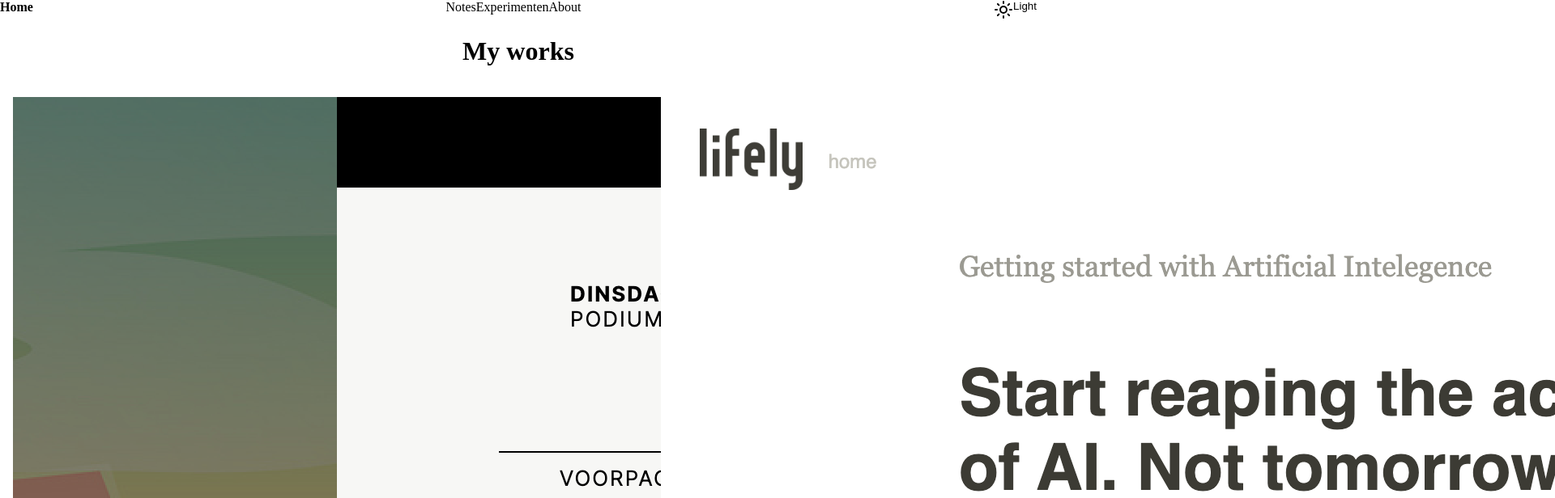
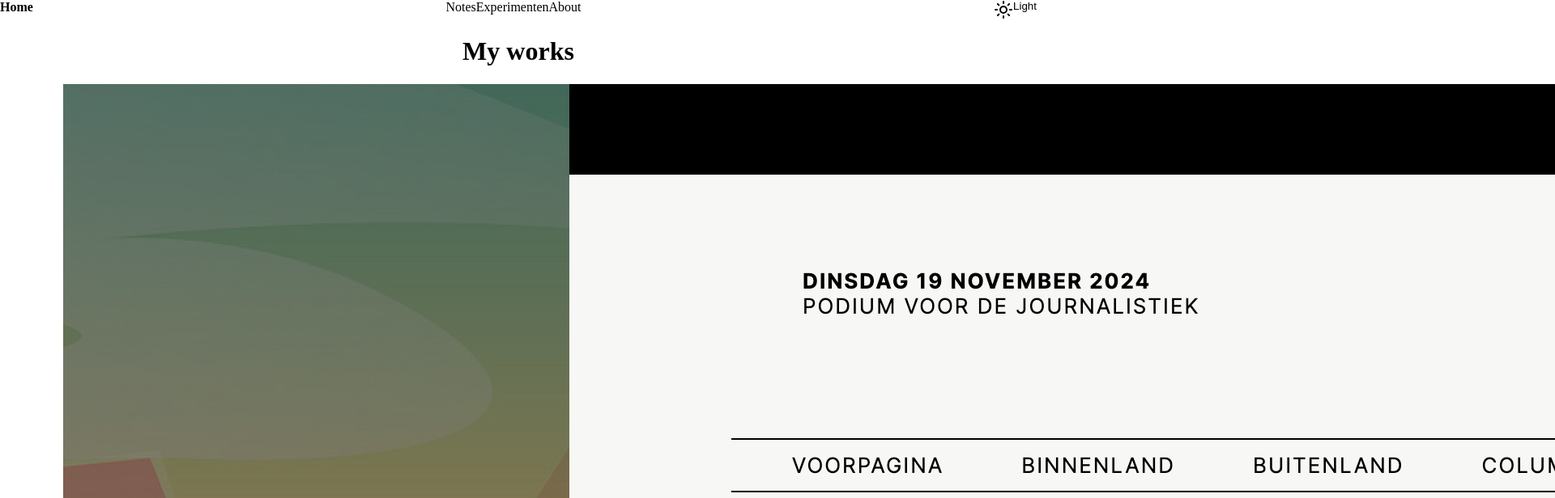
Before and after one commit to zoepje/i-love-web, a SvelteKit app: page / in a window 1280 px wide. Shown: the top 616 px of the page at 81% size, 1920 px wide, since content can reach past the window. Built offline with nearby package versions, Linux system fonts and the light colour scheme.

Commit message:
small styling changes home/note pages

```diff
--- a/src/lib/components/card.svelte
+++ b/src/lib/components/card.svelte
@@ -33,12 +33,11 @@
 
 <style>
   article {
-    width: 90vw;
-    margin-left: 1rem;
-    margin-bottom: 1.5rem;
+    width: 90%;
   }
 
   h2 {
+    padding-top: var(--size-3);
     font-size: var(--font-size-4);
   }
 
@@ -55,25 +54,19 @@
 
   div {
     display: flex;
-    gap: 1rem;
+    gap: var(--size-3);
   }
 
   a {
     display: flex;
     align-items: center;
-    gap: .3rem;
-    padding-bottom: 1rem;
+    gap: var(--size-1);
+    padding-bottom: var(--size-3);
   }
 
-  @container (min-width: 500px) {
+  @container (min-width: 600px) {
     article {
-      width: 40vw;
-    }
-  }
-
-  @container (min-width: 800px) {
-    article {
-      width: 30vw;
+      width: 40%;
     }
   }
 </style>
--- a/src/routes/+page.svelte
+++ b/src/routes/+page.svelte
@@ -45,12 +45,16 @@
   h1 {
     text-align: center;
     margin-inline: auto;
-    padding-bottom: 1rem;
+    padding-bottom: var(--size-3);
   }
 
   div {
+    margin-inline: auto;
     display: flex;
+    gap: var(--size-8);
     flex-wrap: wrap;
+    justify-content: space-around;
     container-type: inline-size;
+    max-width: 1250px;
   }
 </style>
--- a/src/routes/notes/+page.svelte
+++ b/src/routes/notes/+page.svelte
@@ -9,7 +9,6 @@
 </svelte:head>
 
 <section>
-  <h1>Notes</h1>
   <ul class="posts">
     {#each data.posts as post }
       <li class="post">
@@ -22,13 +21,8 @@
 </section>
 
 <style>
-  h1 {
-    text-align: center;
-    max-inline-size: none;
-  }
-
   section {
-    max-inline-size: var(--size-content-5);
+    max-inline-size: var(--size-content-3);
 		margin-inline: auto;
   }
 
```
